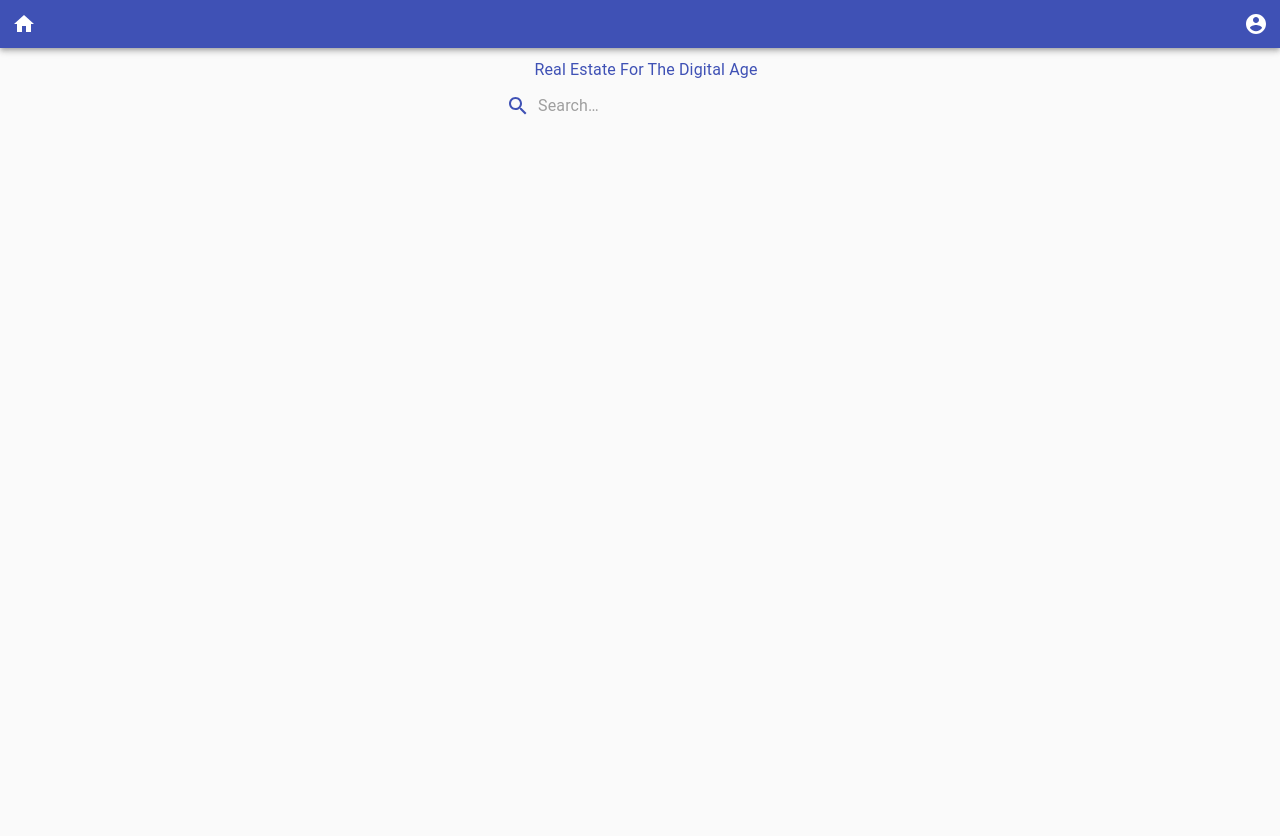
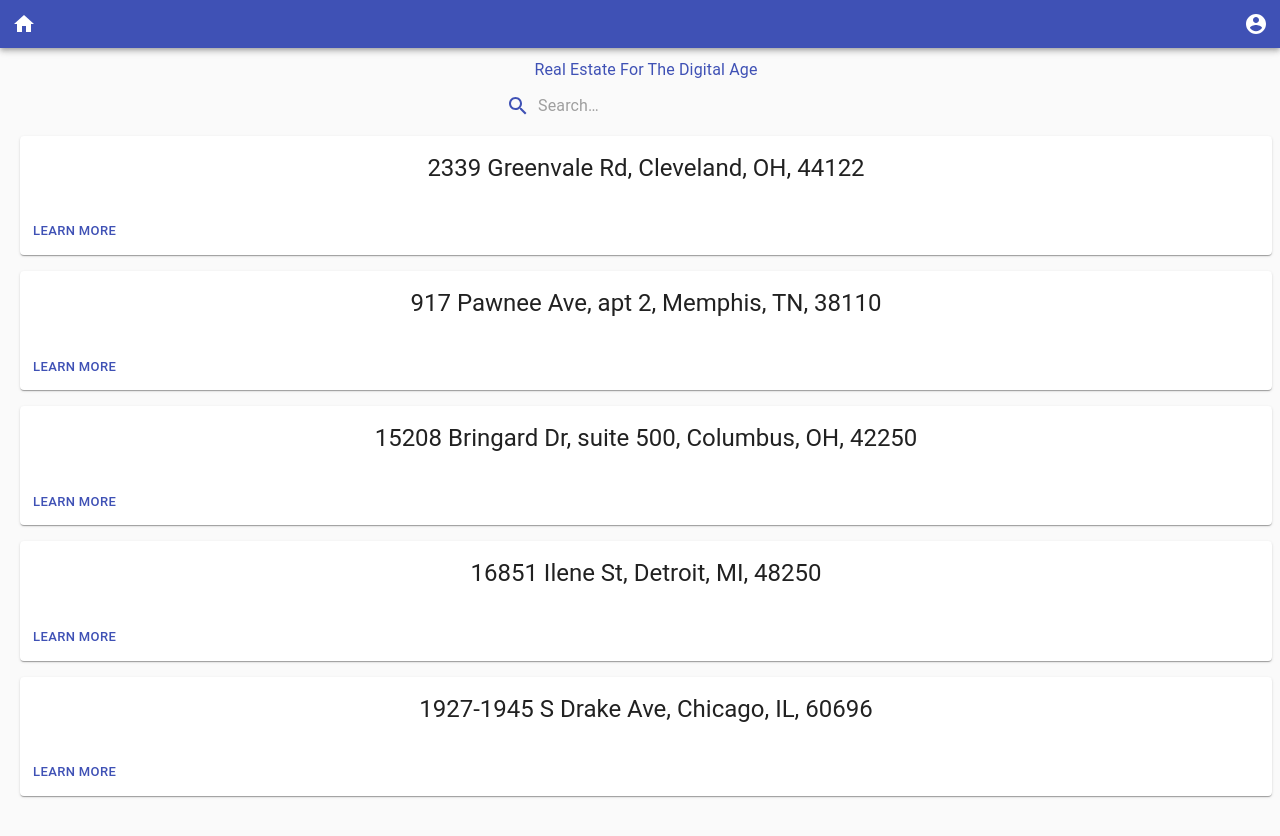
Before and after one commit to skoobydont/reach_for_algo, a React (Create React App) app: page / in a window 1280 px wide. Shown: the top 836 px of the page. Built offline with nearby package versions, Linux system fonts and the light colour scheme.

Commit message:
display card list with address & link to prop page

```diff
--- a/src/App.js
+++ b/src/App.js
@@ -18,7 +18,7 @@ const App = () => {
           <Switch>
             <Route path="/profile" exact component={ProfilePage} />
             <Route path="/account" exact component={AccountPage} />
-            <Route path="/:id" exact component={ProductPage} />
+            <Route path="/property/:id" exact component={ProductPage} />
             <Route path="/" exact component={LandingPage} />
           </Switch>
         </div>
--- /dev/null
+++ b/src/components/PropertyListComponent.jsx
@@ -0,0 +1,79 @@
+import React from 'react';
+import { useHistory } from 'react-router';
+// MUI
+import Typography from '@material-ui/core/Typography';
+import { makeStyles } from '@material-ui/core/styles';
+import Card from '@material-ui/core/Card';
+import CardActionArea from '@material-ui/core/CardActionArea';
+import CardActions from '@material-ui/core/CardActions';
+import CardContent from '@material-ui/core/CardContent';
+import CardMedia from '@material-ui/core/CardMedia';
+import Button from '@material-ui/core/Button';
+// Custom
+import displayAddress from '../utilities/displayAddress';
+
+const useStyles = makeStyles((theme) => ({
+  root: {
+    flexGrow: 1,
+    margin: theme.spacing(1),
+  },
+}));
+
+const PropertyCard = (props) => {
+  const {
+    property,
+    classes,
+  } = props;
+  const history = useHistory();
+  return (
+    <Card className={classes.root} key={property?.id}>
+      <CardActionArea
+        onClick={() => history.push(
+          `/property/${property?.id}`,
+          { activePropery: property },
+        )}
+      >
+        {/* <CardMedia
+          component="img"
+          alt="Contemplative Reptile"
+          height="140"
+          image="/static/images/cards/contemplative-reptile.jpg"
+          title="TODO: repalce with actual p[ics"
+        /> */}
+        <CardContent>
+          <Typography gutterBottom variant="h5" component="h2">
+            {displayAddress(property?.propertyInfo?.address)}
+          </Typography>
+        </CardContent>
+      </CardActionArea>
+      <CardActions>
+        <Button
+          size="small"
+          color="primary"
+          onClick={() => history.push(
+            `/property/${property?.id}`,
+            { activePropery: property },
+          )}
+        >
+          Learn More
+        </Button>
+      </CardActions>
+    </Card>
+  )
+}
+
+const PropertyListComponent = (props) => {
+  const { data } = props;
+  const classes = useStyles();
+
+  return Array.isArray(data) ? (
+    data?.map((prop) => (
+      <PropertyCard
+        property={prop}
+        classes={classes}
+      />
+    ))
+  ) : <Typography>No Data</Typography>;
+}
+
+export default PropertyListComponent;
--- a/src/pages/LandingPage.jsx
+++ b/src/pages/LandingPage.jsx
@@ -5,6 +5,7 @@ import Typography from '@material-ui/core/Typography';
 // Custom
 import SearchComponent from '../components/SearchComponent';
 import exampleData from '../example-data/example-data.json';
+import PropertyListComponent from '../components/PropertyListComponent';
 
 const useStyles = makeStyles((theme) => ({
   root: {
@@ -34,6 +35,9 @@ const LandingPage = () => {
         searchValue={search}
         handleValueChange={setSearch}
       />
+      {data?.length > 0 && (
+        <PropertyListComponent data={data} setData={setData} />
+      )}
     </div>
   );
 }
--- /dev/null
+++ b/src/utilities/displayAddress.js
@@ -0,0 +1,22 @@
+/**
+ * Display Address
+ * @param {object} address
+ * @returns {string} formatted address string based on passed obj
+ */
+const displayAddress = (address) => {
+  if (!address) return '';
+  if (Object?.keys(address) < 1) return address;
+  let result = '';
+  Object.keys(address).map((addr, i) => (
+    result += `${
+      address[addr]?.length > 0
+        ? i > 0
+          ? `, ${address[addr]}`
+          : `${address[addr]}`
+        : ''
+    }`
+  ));
+  return result;
+}
+
+export default displayAddress;
```
